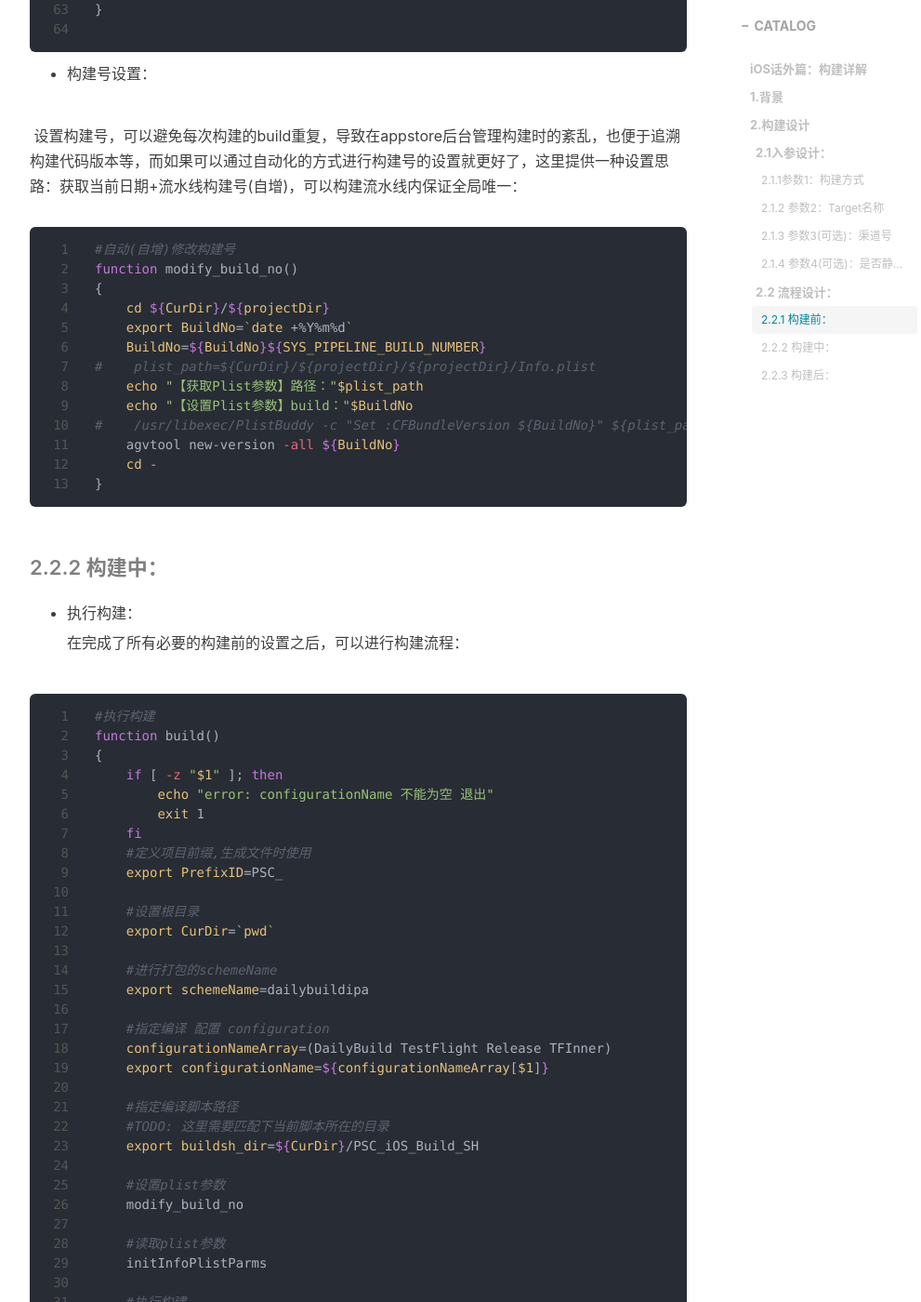
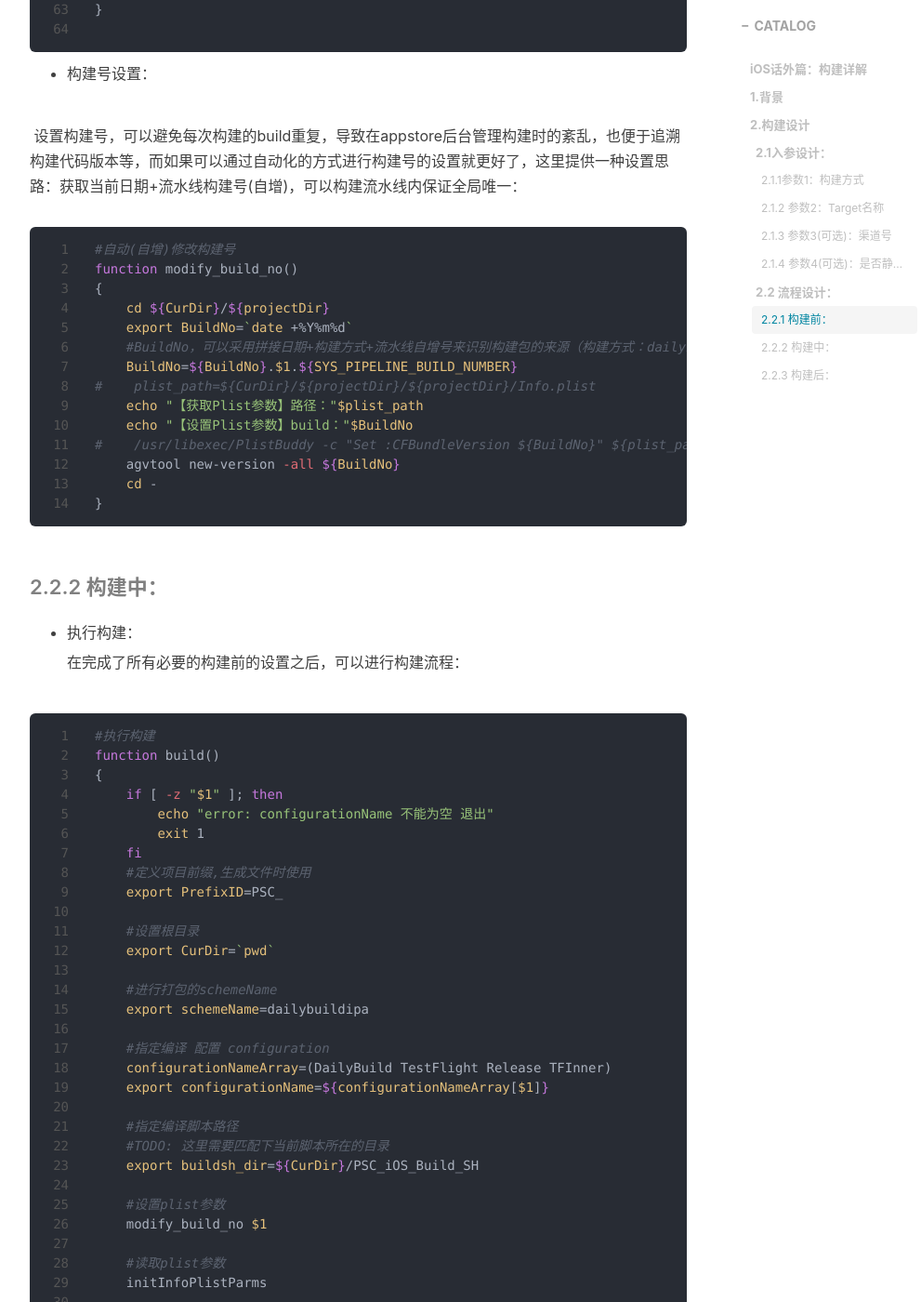
Before and after one commit to cyp6826255/payson.github.io, a Jekyll site: the page built from _posts/2023-08-08-iOS-话外篇-构建详解.md, in a window 1280 px wide and 1400 px high, scrolled down 7629 px. Shown: the whole window at 93% size, without its empty margins (233-1224 px from the left). Built offline with Jekyll 4.4.1, drawn with Linux system fonts in a browser that asks for light colours; nearby versions of some CDN libraries; comment, search, counter and statistics services are not loaded.

Commit message:
--modify:构建更新

```diff
--- a/_posts/2023-08-08-iOS-话外篇-构建详解.md
+++ b/_posts/2023-08-08-iOS-话外篇-构建详解.md
@@ -312,7 +312,8 @@ function modify_build_no()
 {
     cd ${CurDir}/${projectDir}
     export BuildNo=`date +%Y%m%d`
-    BuildNo=${BuildNo}${SYS_PIPELINE_BUILD_NUMBER}
+    #BuildNo，可以采用拼接日期+构建方式+流水线自增号来识别构建包的来源（构建方式：dailybuild、TestFlight、Release、TFInner）
+    BuildNo=${BuildNo}.$1.${SYS_PIPELINE_BUILD_NUMBER}
 #    plist_path=${CurDir}/${projectDir}/${projectDir}/Info.plist
     echo "【获取Plist参数】路径："$plist_path
     echo "【设置Plist参数】build："$BuildNo
@@ -354,7 +355,7 @@ function build()
     export buildsh_dir=${CurDir}/PSC_iOS_Build_SH
 
     #设置plist参数
-    modify_build_no
+    modify_build_no $1
 
     #读取plist参数
     initInfoPlistParms
```
